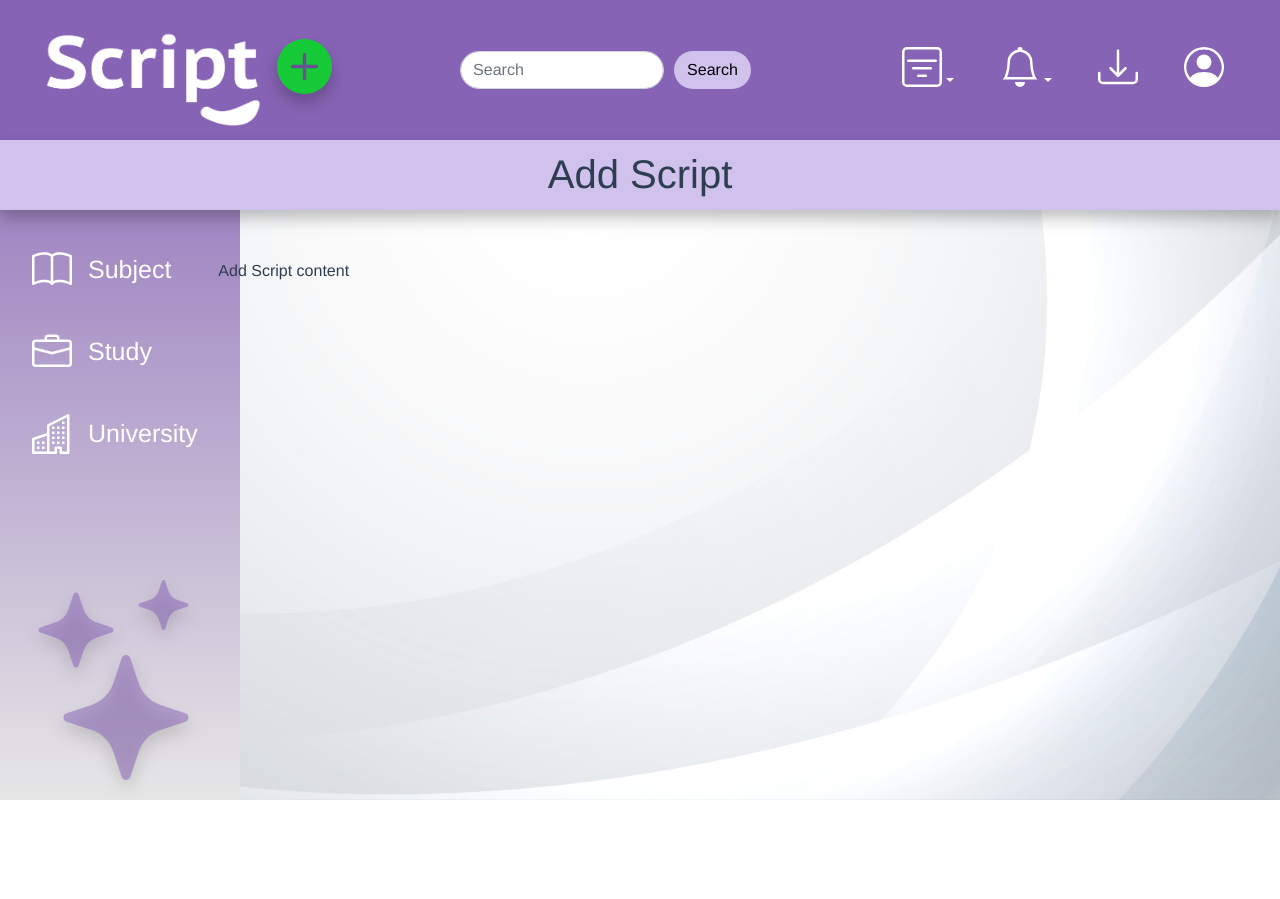
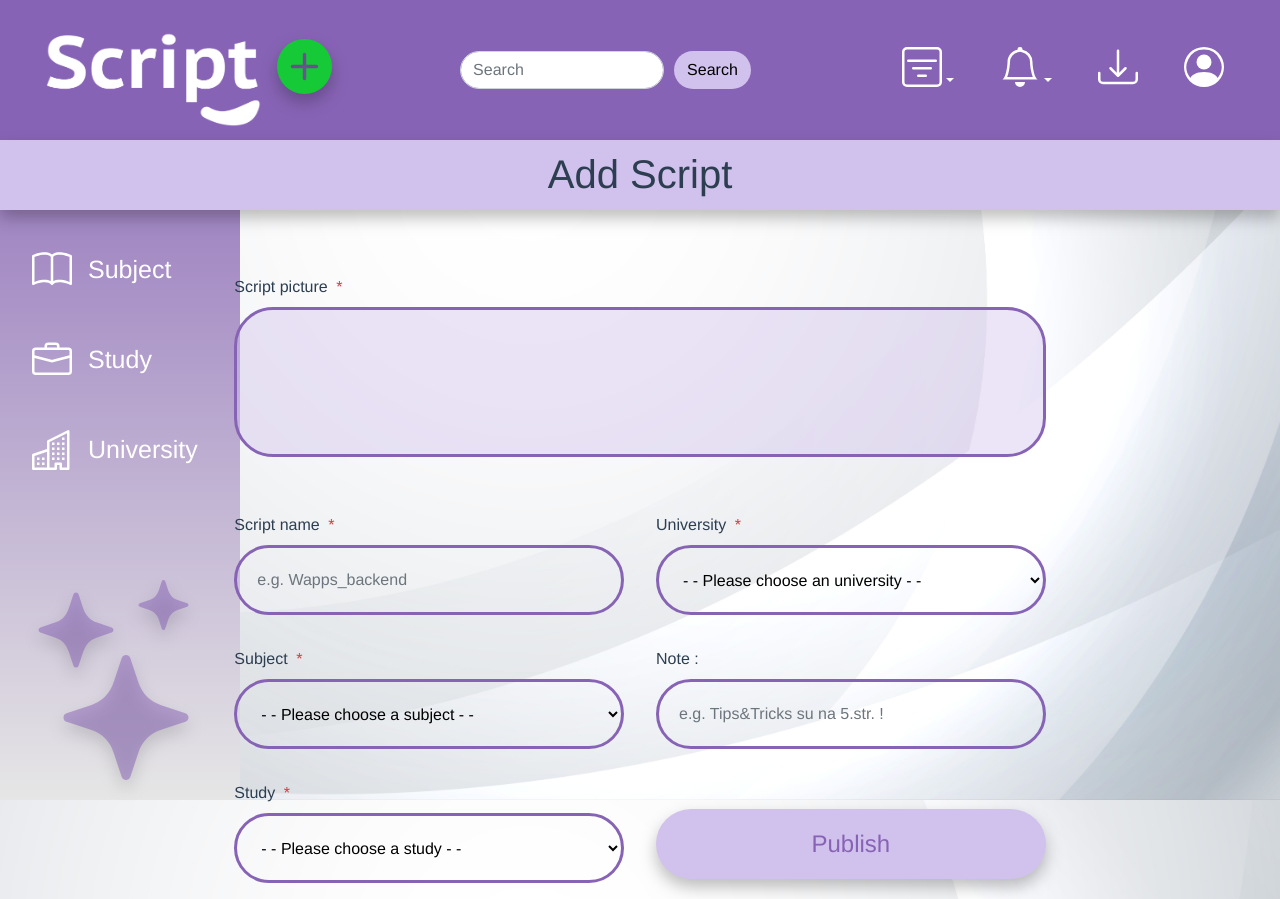
Before and after one commit to KajaRado7/Scripto-frontend, a Vue app: page /add_script in a window 1280 px wide. Before the commit the page ends 800 px from the top, so only its background shows below. Built offline with nearby package versions, Linux system fonts and the light colour scheme.

Commit message:
Add Script.vue

```diff
--- a/src/App.vue
+++ b/src/App.vue
@@ -403,7 +403,7 @@ export default {
 }
 
 .leftNav a {
-  padding: 6px 8px 6px 16px;
+  padding: 8px 8px 10px 16px;
   text-decoration: none;
   font-size: 25px;
   color: white;
--- a/src/views/Add Script.vue
+++ b/src/views/Add Script.vue
@@ -4,10 +4,240 @@
     <div class="col-8" style="text-align:justify;">
       <br />
       <br />
-      <p>
-        Add Script content
-      </p>
+
+      <div class="container1">
+        <!--Croppa(u doradi-->
+        <div class="item1">
+          <label for="scriptPic">
+            Script picture
+            <span class="text-danger ml-1">*</span>
+          </label>
+          <div class="inputPic"></div>
+          <br />
+        </div>
+      </div>
+
+      <div class="container2">
+        <div class="item2">
+          <label for="scriptName">
+            Script name
+            <span class="text-danger ml-1">*</span>
+          </label>
+          <br />
+          <input
+            type="text"
+            maxlength="50"
+            name="scriptName"
+            class="form-control"
+            id="scriptName"
+            placeholder="e.g. Wapps_backend"
+          />
+        </div>
+        <div class="item2">
+          <label for="university">
+            University
+            <span class="text-danger ml-1">*</span>
+          </label>
+          <br />
+          <select name="universitySelect" class="select" id="university-select">
+            <option disabled selected>
+              - - Please choose an university - -
+            </option>
+            <option value="Juraj Dobrila University of Pula" class="selected">
+              Juraj Dobrila University of Pula
+            </option>
+            <option value="University of Rijeka" class="selected">
+              University of Rijeka
+            </option>
+            <option value="University of Dubrovnik" class="selected">
+              University of Dubrovnik
+            </option>
+            <option value="University of Spilt" class="selected">
+              University of Spilt
+            </option>
+            <option value="University of Osijek" class="selected">
+              University of Osijek
+            </option>
+            <option value="University of Zadar" class="selected">
+              University of Zadar
+            </option>
+            <option value="University of Zagreb" class="selected">
+              University of Zagreb
+            </option>
+          </select>
+        </div>
+      </div>
+
+      <div class="container3">
+        <div class="item3">
+          <label for="subject">
+            Subject
+            <span class="text-danger ml-1">*</span>
+          </label>
+          <br />
+          <select name="subjectSelect" class="select" id="subject-select">
+            <option disabled selected>- - Please choose a subject - -</option>
+            <option value="Natural Sciences" class="selected">
+              Natural Sciences
+            </option>
+            <option value="IT" class="selected">IT</option>
+            <option value="Economy/Culture & Tourism" class="selected">
+              Economy/Culture & Tourism
+            </option>
+            <option value="Languages" class="selected">Languages</option>
+            <option value="Educational Sciences" class="selected">
+              Educational Sciences
+            </option>
+            <option value="Philosophy" class="selected">Philosophy</option>
+            <option value="(Dental) Medicine" class="selected">
+              (Dental) Medicine
+            </option>
+            <option value="Music" class="selected">Music</option>
+            <option value="Technical St." class="selected">Tehnical St.</option>
+            <option value="Biotechnology" class="selected">
+              Biotechnology
+            </option>
+            <option value="Art" class="selected">Art</option>
+            <option value="Civil Engineering" class="selected">
+              Civil Engineering
+            </option>
+            <option value="Psychology" class="selected">Psychology</option>
+            <option value="Nursing" class="selected">Nursing</option>
+            <option value="Law" class="selected">Law</option>
+            <option value="Maritime St." class="selected">Maritime St.</option>
+            <option value="Theology" class="selected">Theology</option>
+            <option value="Kinesiology" class="selected">Kinesiology</option>
+          </select>
+        </div>
+        <div class="item3">
+          <label for="note">
+            Note :
+          </label>
+          <br />
+          <input
+            type="text"
+            maxlength="50"
+            name="note"
+            class="form-control"
+            id="note"
+            placeholder="e.g. Tips&Tricks su na 5.str. !"
+          />
+        </div>
+      </div>
+
+      <div class="container4">
+        <div class="item4">
+          <label for="study">
+            Study
+            <span class="text-danger ml-1">*</span>
+          </label>
+          <br />
+          <select name="studySelect" class="select" id="study-select">
+            <option disabled selected>- - Please choose a study - -</option>
+            <option value="Graduate" class="selected">
+              Graduate
+            </option>
+            <option value="Undergraduate" class="selected">
+              Undergraduate
+            </option>
+          </select>
+        </div>
+        <div class="item4">
+          <br />
+          <button type="button" class="btn  btnSSU">
+            <h4 class="btnText">Publish</h4>
+          </button>
+        </div>
+      </div>
     </div>
     <div class="col-2"></div>
   </div>
 </template>
+<style scoped>
+.inputPic {
+  height: 150px;
+  background: #d1c1ed6b;
+  border: 3px solid #8763b5;
+  box-sizing: border-box;
+  border-radius: 39px;
+}
+
+.select {
+  width: 100%;
+}
+.form-control,
+select {
+  background: transparent;
+  border: 3px solid #8763b5;
+  box-sizing: border-box;
+  border-radius: 39px;
+  height: 70px;
+  padding: 8px 20px;
+}
+.item1 {
+  order: 1;
+  flex-grow: 2;
+  width: 100%;
+  margin: 1rem;
+}
+.item2 {
+  order: 2;
+  flex-grow: 2;
+  width: 100%;
+  margin: 1rem;
+}
+.item3 {
+  order: 2;
+  flex-grow: 2;
+  width: 100%;
+  margin: 1rem;
+}
+.item4 {
+  order: 2;
+  flex-grow: 2;
+  width: 100%;
+  margin: 1rem;
+}
+
+.container1 {
+  display: flex;
+  flex-direction: row;
+  flex-wrap: nowrap;
+  justify-content: space-around;
+  align-items: center;
+}
+.container2 {
+  display: flex;
+  flex-direction: row;
+  flex-wrap: nowrap;
+  justify-content: space-around;
+  align-items: center;
+}
+.container3 {
+  display: flex;
+  flex-direction: row;
+  flex-wrap: nowrap;
+  justify-content: space-around;
+  align-items: center;
+}
+.container4 {
+  display: flex;
+  flex-direction: row;
+  flex-wrap: nowrap;
+  justify-content: space-around;
+  align-items: center;
+}
+.btnSSU {
+  border-radius: 60px;
+  background-color: #d1c1ed;
+  color: #8763b5;
+  filter: drop-shadow(0px 8px 8px rgba(0, 0, 0, 0.25));
+  width: 100%;
+  height: 70px;
+  table-layout: fixed;
+  border-collapse: collapse;
+}
+.btnText {
+  margin: 13px;
+}
+</style>
```
